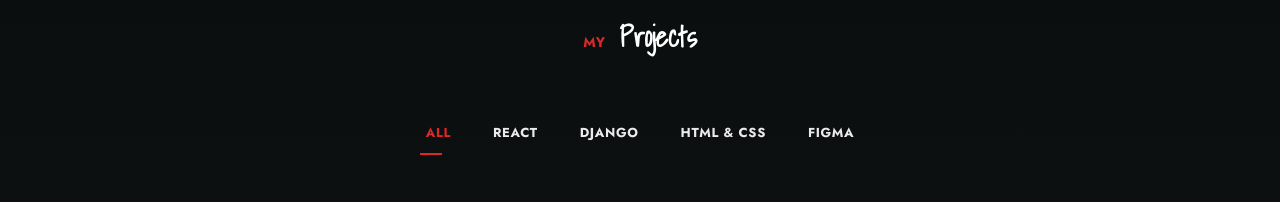
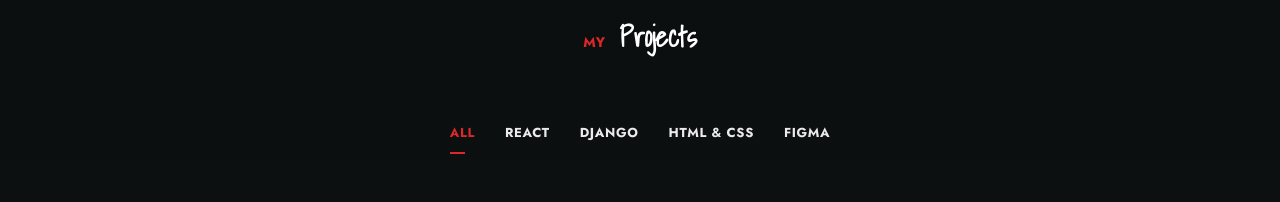
Before and after one commit to fazilcodes/portfolio, a React (Vite) app: page /#home in a window 1280 px wide. Shown: the part 1787-1989 px from the top of the page. Built offline with nearby package versions, Linux system fonts and the light colour scheme.

Commit message:
fix: App.css

```diff
--- a/src/App.css
+++ b/src/App.css
@@ -54,7 +54,7 @@ html {
 
 * {
     margin: 0;
-    padding: 9;
+    padding: 0;
     box-sizing: border-box;
 }
 
```
